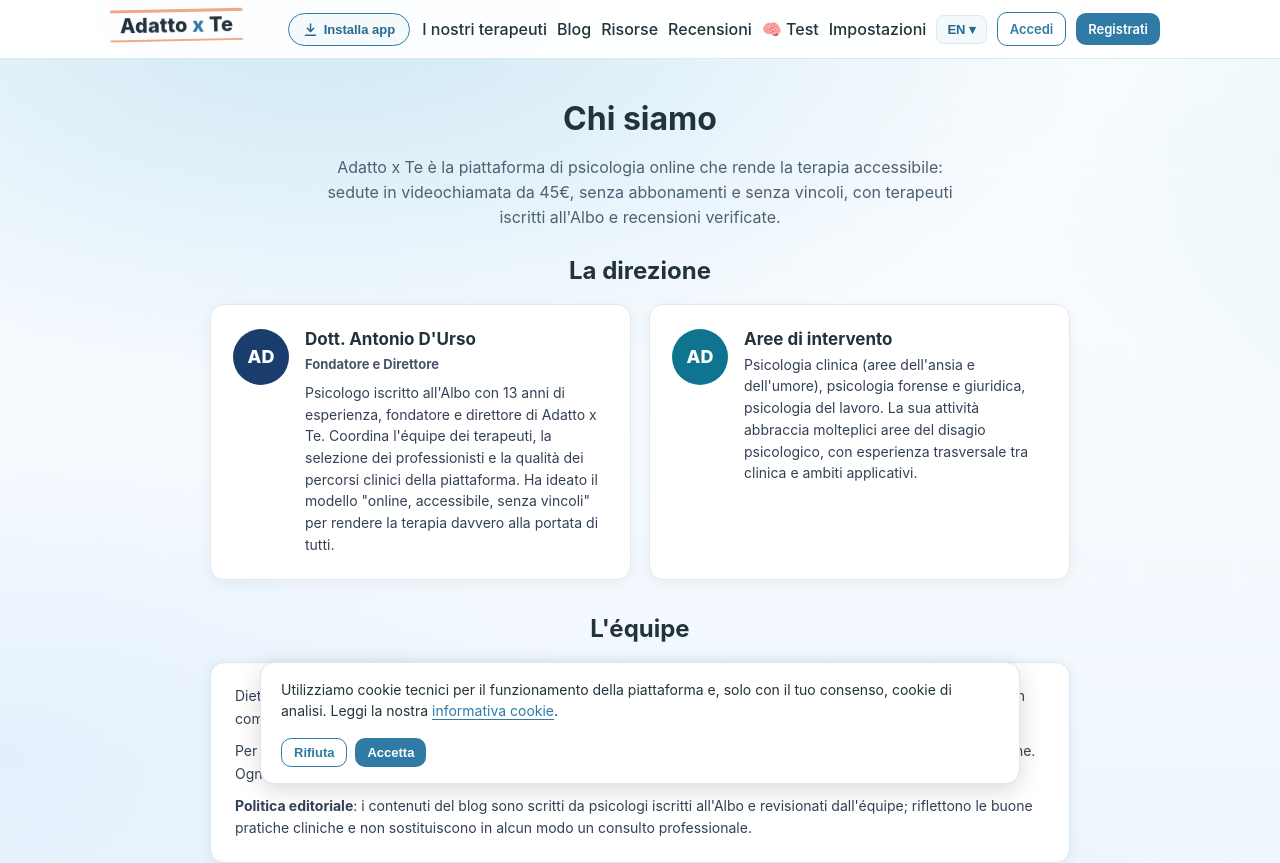
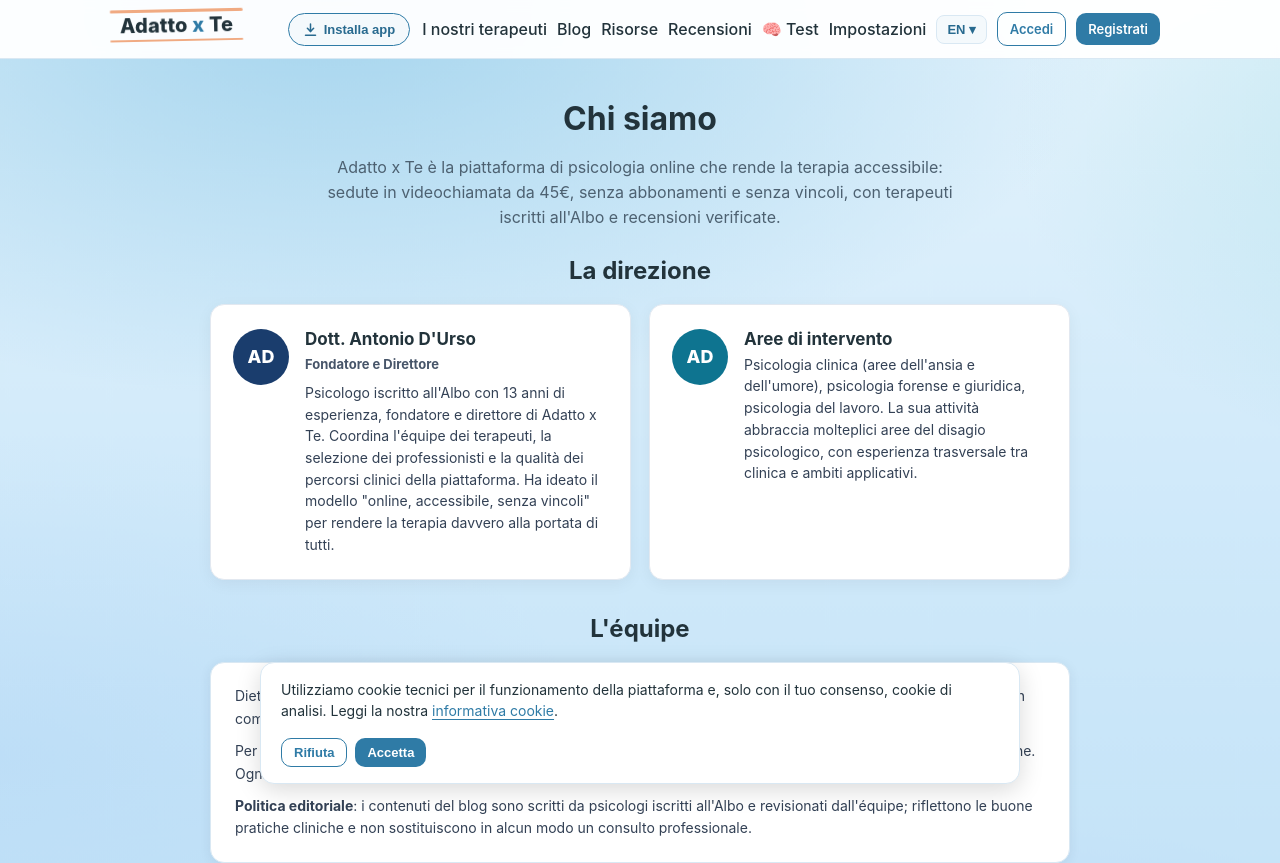
Before and after one commit to antonio-durso/adattoxte, a React (Vite) app in the folder frontend/: page /chi-siamo in a window 1280 px wide. Shown: the top 863 px of the page. Built offline with nearby package versions, Linux system fonts and the light colour scheme; no server answers.

Commit message:
Aurora visibile: hero trasparente + base azzurra intensa

```diff
--- a/frontend/src/styles.css
+++ b/frontend/src/styles.css
@@ -173,7 +173,8 @@ img { max-width: 100%; }
 
 /* ===== Hero ===== */
 .hero {
-  background: linear-gradient(160deg, var(--primary-soft) 0%, #ffffff 55%, var(--accent-soft) 130%);
+  /* Trasparente: lascia vedere l'aurora a tutta pagina (body::before) */
+  background: transparent;
   padding: 80px 20px;
   text-align: center;
   position: relative;
@@ -657,7 +658,7 @@ body:not(.react-mounted) .reveal { opacity: 1; transform: none; }
    e SOTTO il contenuto — senza questo accorgimento l'aurora restava
    nascosta dietro il background-color del body. */
 html {
-  background-color: #eef6fc;
+  background-color: #d9ecfa;
 }
 
 body {
@@ -671,11 +672,11 @@ body::before {
   z-index: -1;
   pointer-events: none;
   background:
-    radial-gradient(ellipse 55% 45% at 22% 8%, rgba(72, 168, 216, 0.26) 0%, transparent 62%),
-    radial-gradient(ellipse 50% 42% at 82% 18%, rgba(95, 201, 201, 0.20) 0%, transparent 62%),
-    radial-gradient(ellipse 48% 40% at 45% 88%, rgba(165, 180, 252, 0.20) 0%, transparent 62%),
-    radial-gradient(ellipse 42% 36% at 8% 60%, rgba(140, 190, 240, 0.13) 0%, transparent 60%),
-    linear-gradient(180deg, #ffffff 0%, #f5faff 45%, #e4f2fb 100%);
+    radial-gradient(ellipse 55% 45% at 22% 8%, rgba(72, 168, 216, 0.42) 0%, transparent 62%),
+    radial-gradient(ellipse 50% 42% at 82% 18%, rgba(95, 201, 201, 0.32) 0%, transparent 62%),
+    radial-gradient(ellipse 48% 40% at 45% 88%, rgba(165, 180, 252, 0.32) 0%, transparent 62%),
+    radial-gradient(ellipse 42% 36% at 8% 60%, rgba(140, 190, 240, 0.18) 0%, transparent 60%),
+    linear-gradient(180deg, #eaf6fd 0%, #cfe9fa 45%, #b8ddf6 100%);
   background-size: 140% 140%;
   animation: aurora-drift 34s ease-in-out infinite alternate;
   will-change: transform;
```
